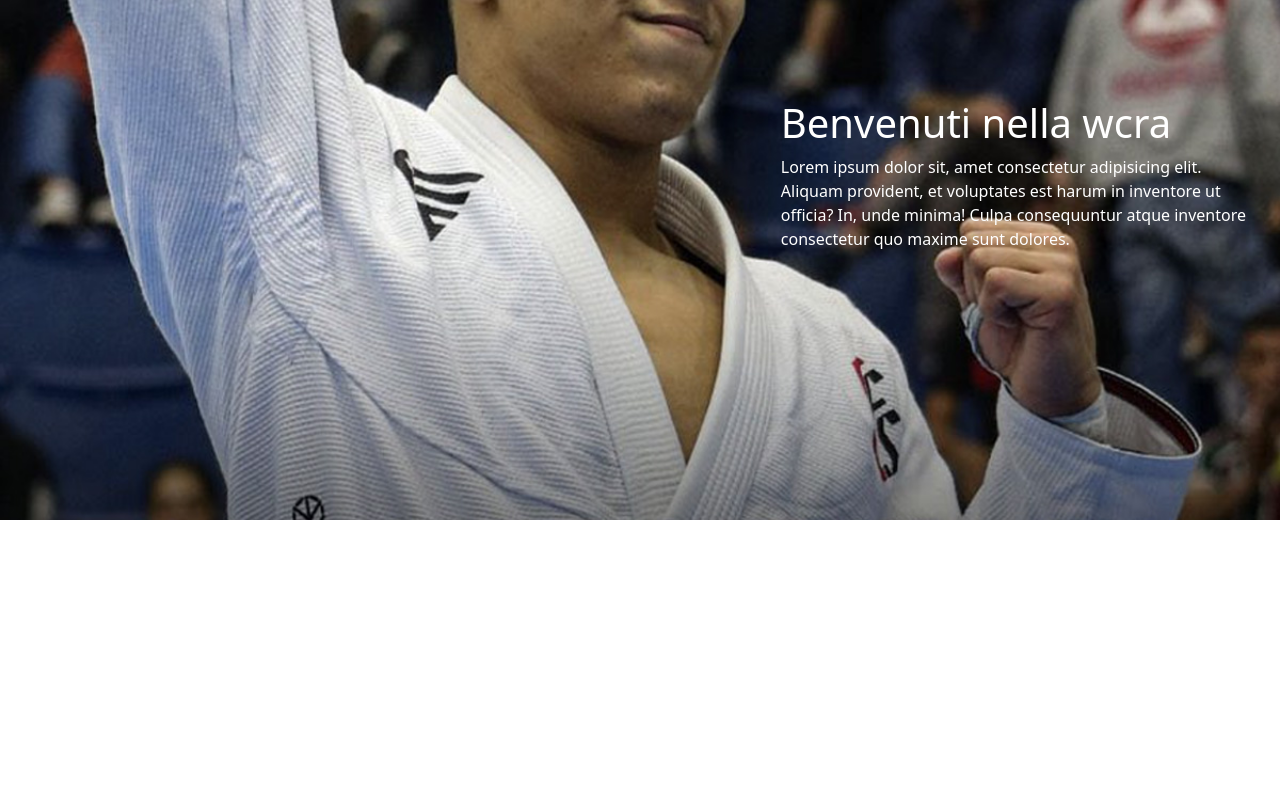
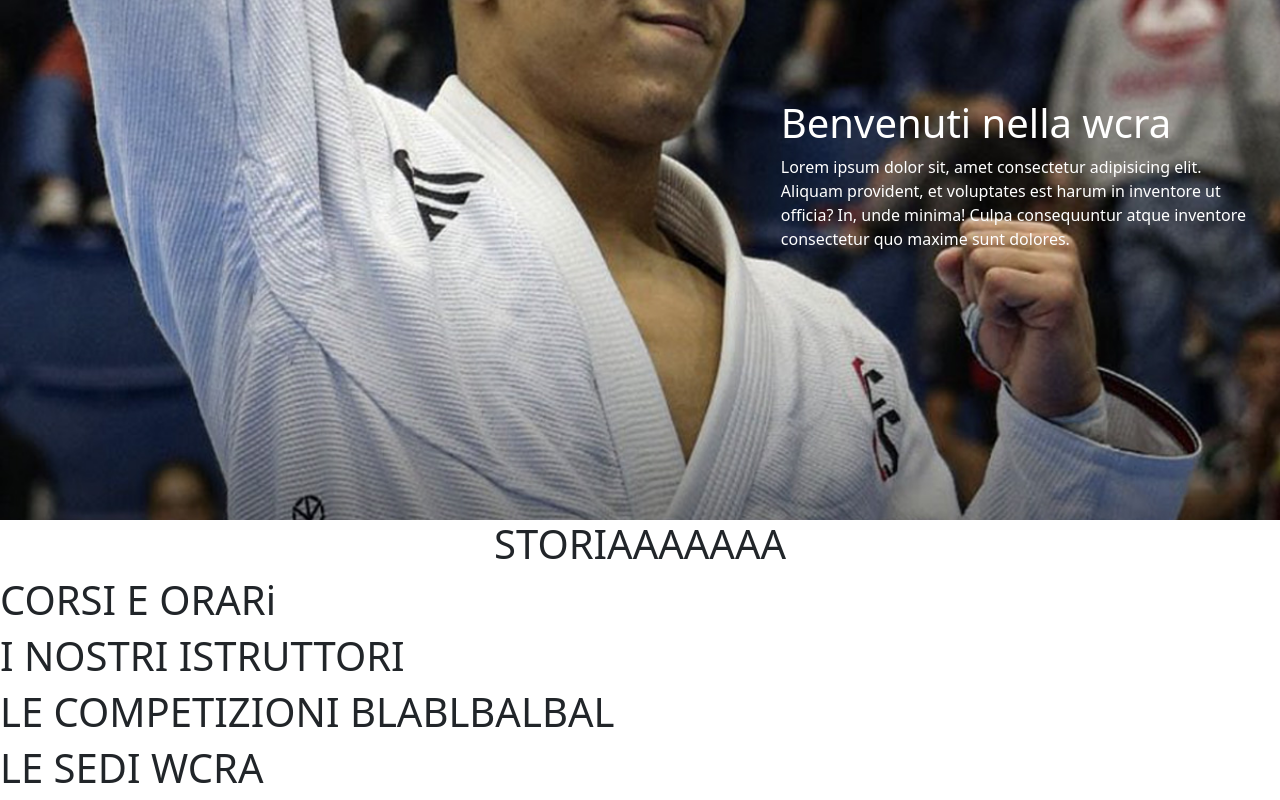
Before and after one commit to MattiaAngelini/wcra, a Vue app: page / in a window 1280 px wide. Shown: the part 280-1080 px from the top of the page. Before the commit the page ends 800 px from the top, so only its background shows below. Built offline with nearby package versions, Linux system fonts and the light colour scheme.

Commit message:
feat: add routes & main pages

```diff
--- a/src/components/AppHeader.vue
+++ b/src/components/AppHeader.vue
@@ -7,11 +7,11 @@ export default {
 <template>
 
   <section class="d-flex gap-5">
-    <a href="">HOME</a>
-    <a href="">CORSI E ORARI</a>
-    <a href="">ISTRUTTORI</a>
-    <a href="">COMPETITION</a>
-    <a href="">SEDI</a>
+    <router-link :to="{ name: 'home' }">HOME</router-link>
+    <router-link :to="{ name: 'schedule' }">CORSI E ORARI</router-link>
+    <router-link :to="{ name: 'istruttori' }">ISTRUTTORI</router-link>
+    <router-link :to="{ name: 'competition' }">COMPETITION</router-link>
+    <router-link :to="{ name: 'sedi' }">SEDI</router-link>
   </section>
 
 </template>
--- /dev/null
+++ b/src/pages/AppCompetition.vue
@@ -0,0 +1,21 @@
+<script>
+
+export default {
+  name: 'AppCompetizione',
+
+
+}
+</script>
+
+<template>
+
+    <h1>LE COMPETIZIONI BLABLBALBAL</h1>
+
+
+</template>
+
+<style scoped lang="scss">
+
+
+
+</style>
--- a/src/pages/AppHome.vue
+++ b/src/pages/AppHome.vue
@@ -1,11 +1,20 @@
 <script>
 import AppHeader from '../components/AppHeader.vue';
+import AppCompetition from './AppCompetition.vue';
+import AppIstruttori from './AppIstruttori.vue';
+import AppSchedule from './AppSchedule.vue';
+import AppSedi from './AppSedi.vue';
 
 export default {
   name: 'AppHome',
 
   components: {
-    AppHeader
+    AppHeader,
+    AppSchedule,
+    AppIstruttori,
+    AppCompetition,
+    AppSedi
+
   }
 }
 </script>
@@ -16,18 +25,32 @@ export default {
       <!--link header su img principale-->
         <AppHeader class="header"></AppHeader>
 
-        <div>
+        <!--HERO Principale-->
+        <section>
             <div class="hero-img">
                 <img class="" src="../assets/images/mica.jpg" alt="MicaGalvao">
             </div>
-
 
           <div class="ms-intro">
             <h1>Benvenuti nella wcra</h1>
             <p>Lorem ipsum dolor sit, amet consectetur adipisicing elit. Aliquam provident, et voluptates est harum in inventore ut officia? In, unde minima! Culpa consequuntur atque inventore consectetur quo maxime sunt dolores.</p>
           </div>
 
-        </div>
+          <div class="text-center"><h1>STORIAAAAAAA</h1></div>
+
+        </section>
+
+        <!--Corsi e orari-->
+        <AppSchedule></AppSchedule>
+
+        <!--Schede Istruttori-->
+        <AppIstruttori></AppIstruttori>
+
+        <!--Competizioni UIJJ e altre-->
+        <AppCompetition></AppCompetition>
+
+        <!--Mappa delle sedi-->
+        <AppSedi></AppSedi>
 
     </div>
 
--- /dev/null
+++ b/src/pages/AppIstruttori.vue
@@ -0,0 +1,21 @@
+<script>
+
+export default {
+  name: 'AppIstruttori',
+
+
+}
+</script>
+
+<template>
+
+    <h1>I NOSTRI ISTRUTTORI</h1>
+
+
+</template>
+
+<style scoped lang="scss">
+
+
+
+</style>
--- /dev/null
+++ b/src/pages/AppSchedule.vue
@@ -0,0 +1,21 @@
+<script>
+
+export default {
+  name: 'AppSchedule',
+
+
+}
+</script>
+
+<template>
+
+    <h1>CORSI E ORARi</h1>
+
+
+</template>
+
+<style scoped lang="scss">
+
+
+
+</style>
--- /dev/null
+++ b/src/pages/AppSedi.vue
@@ -0,0 +1,21 @@
+<script>
+
+export default {
+  name: 'AppSedi',
+
+
+}
+</script>
+
+<template>
+
+    <h1>LE SEDI WCRA</h1>
+
+
+</template>
+
+<style scoped lang="scss">
+
+
+
+</style>
--- a/src/router.js
+++ b/src/router.js
@@ -1,7 +1,10 @@
 import { createRouter, createWebHistory } from 'vue-router';
 
 import AppHome from './pages/AppHome.vue';
-
+import AppSchedule from './pages/AppSchedule.vue';
+import AppIstruttori from './pages/AppIstruttori.vue';
+import AppCompetition from './pages/AppCompetition.vue';
+import AppSedi from './pages/AppSedi.vue';
 
 const router = createRouter({
     history: createWebHistory(),
@@ -10,6 +13,27 @@ const router = createRouter({
             path: '/',
             name: 'home',
             component: AppHome
+        },
+        {
+            path: '/orari-corsi',
+            name: 'schedule',
+            component: AppSchedule
+        },
+
+        {
+            path: '/istruttori',
+            name: 'istruttori',
+            component: AppIstruttori
+        },
+        {
+            path: '/competition',
+            name: 'competition',
+            component: AppCompetition
+        },
+        {
+            path: '/sedi',
+            name: 'sedi',
+            component: AppSedi
         }
     ]
 });
```
Also changed, not shown: src/assets/images/cover-orari.jpg (added).
